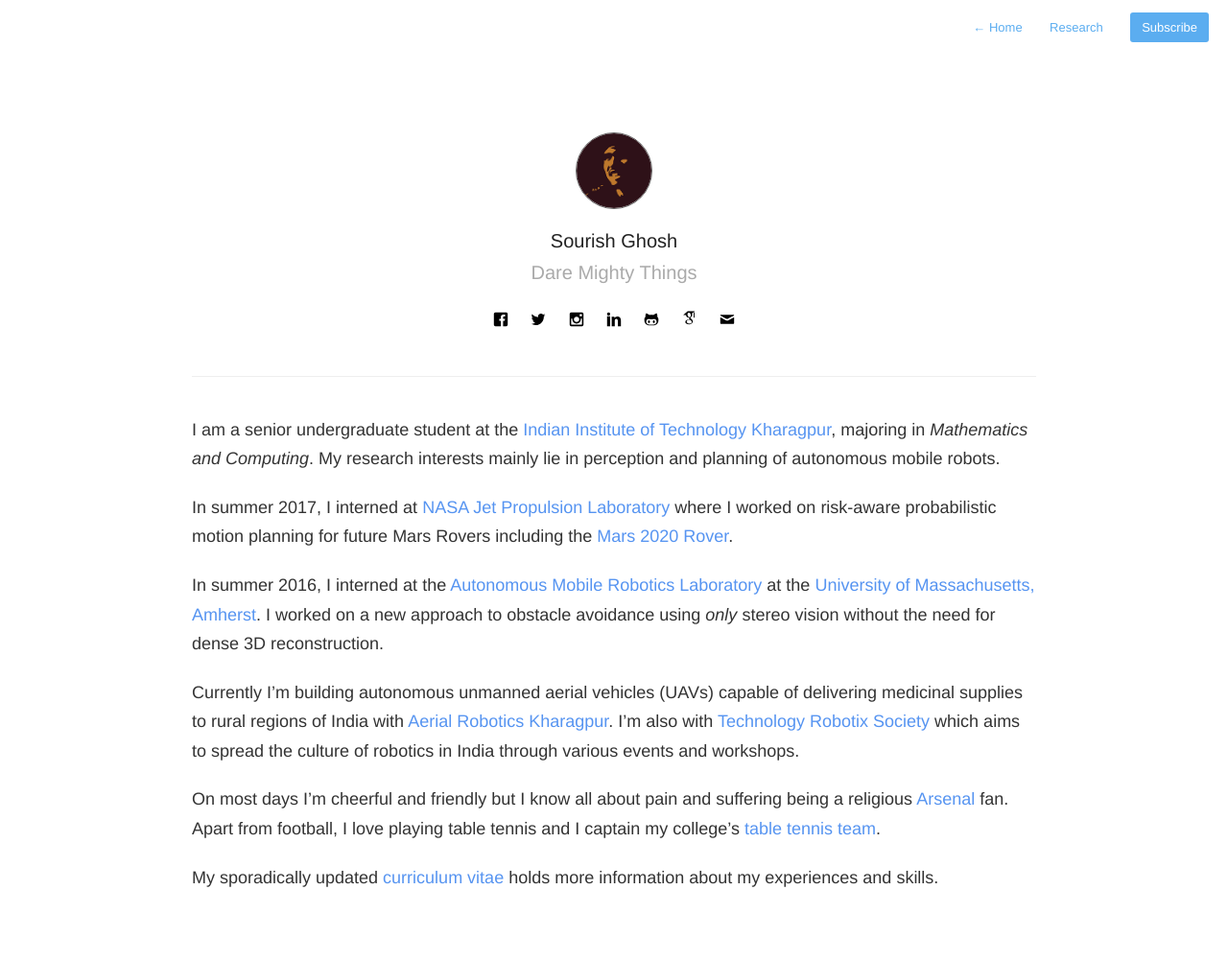
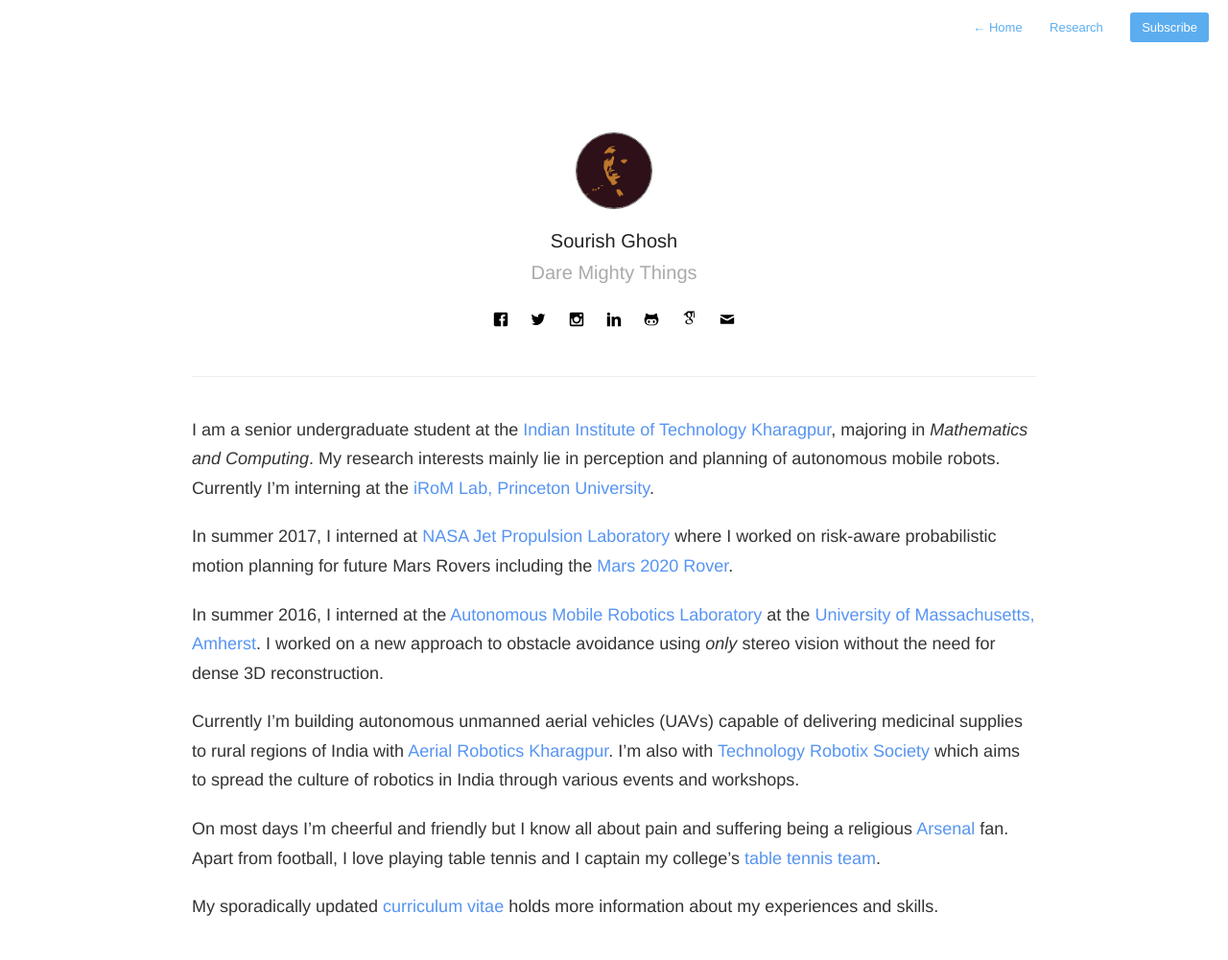
Before and after one commit to sourishg/sourishg.github.io, a Jekyll site: the page built from about.md, in a window 1280 px wide. Shown: the whole page at 96% size. Built offline with Jekyll 4.4.1, drawn with Linux system fonts in a browser that asks for light colours; nearby versions of some CDN libraries; before the commit the page ends 970 px from its top, so only the background shows below that.

Commit message:
status update

```diff
--- a/about.md
+++ b/about.md
@@ -4,7 +4,7 @@ permalink: about/
 profile: true
 ---
 
-I am a senior undergraduate student at the [Indian Institute of Technology Kharagpur](http://www.iitkgp.ac.in){:target="_blank"}, majoring in *Mathematics and Computing*. My research interests mainly lie in perception and planning of autonomous mobile robots.
+I am a senior undergraduate student at the [Indian Institute of Technology Kharagpur](http://www.iitkgp.ac.in){:target="_blank"}, majoring in *Mathematics and Computing*. My research interests mainly lie in perception and planning of autonomous mobile robots. Currently I'm interning at the [iRoM Lab, Princeton University](https://irom-lab.princeton.edu/).
 
 In summer 2017, I interned at [NASA Jet Propulsion Laboratory](https://www.jpl.nasa.gov/){:target="_blank"} where I worked on risk-aware probabilistic motion planning for future Mars Rovers including the [Mars 2020 Rover](https://mars.nasa.gov/mars2020/){:target="_blank"}.
 
```
